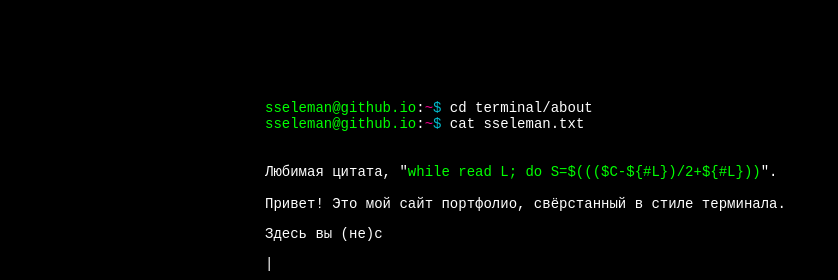
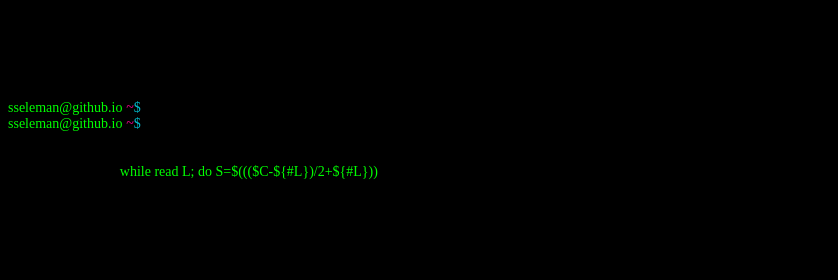
Before and after one commit to sseleman/fly-kex, a plain HTML site: page index.html in a window 1280 px wide. Shown: the whole page, without its empty margins (0-838 px from the left). Drawn offline with nearby package versions, Linux system fonts and the light colour scheme; a script that the page names is missing.

Commit message:
Update index.css

```diff
--- a/index.css
+++ b/index.css
@@ -3,9 +3,10 @@ body {
 }
 
 #console {
-	font-family: monospace;
-	color: #fff;
-	width:750px;
+  font-family: system;
+  font-style: normal;
+  font-weight: 300;
+  src: local(".SFNSText-Light"), local(".HelveticaNeueDeskInterface-Light"), local(".LucidaGrandeUI"), local("Ubuntu Light"), local("Segoe UI Light"), local("Roboto-Light"), local("DroidSans"), local("Tahoma");
 	margin-left:auto;
 	margin-right:auto;
 	margin-top:100px;
```
